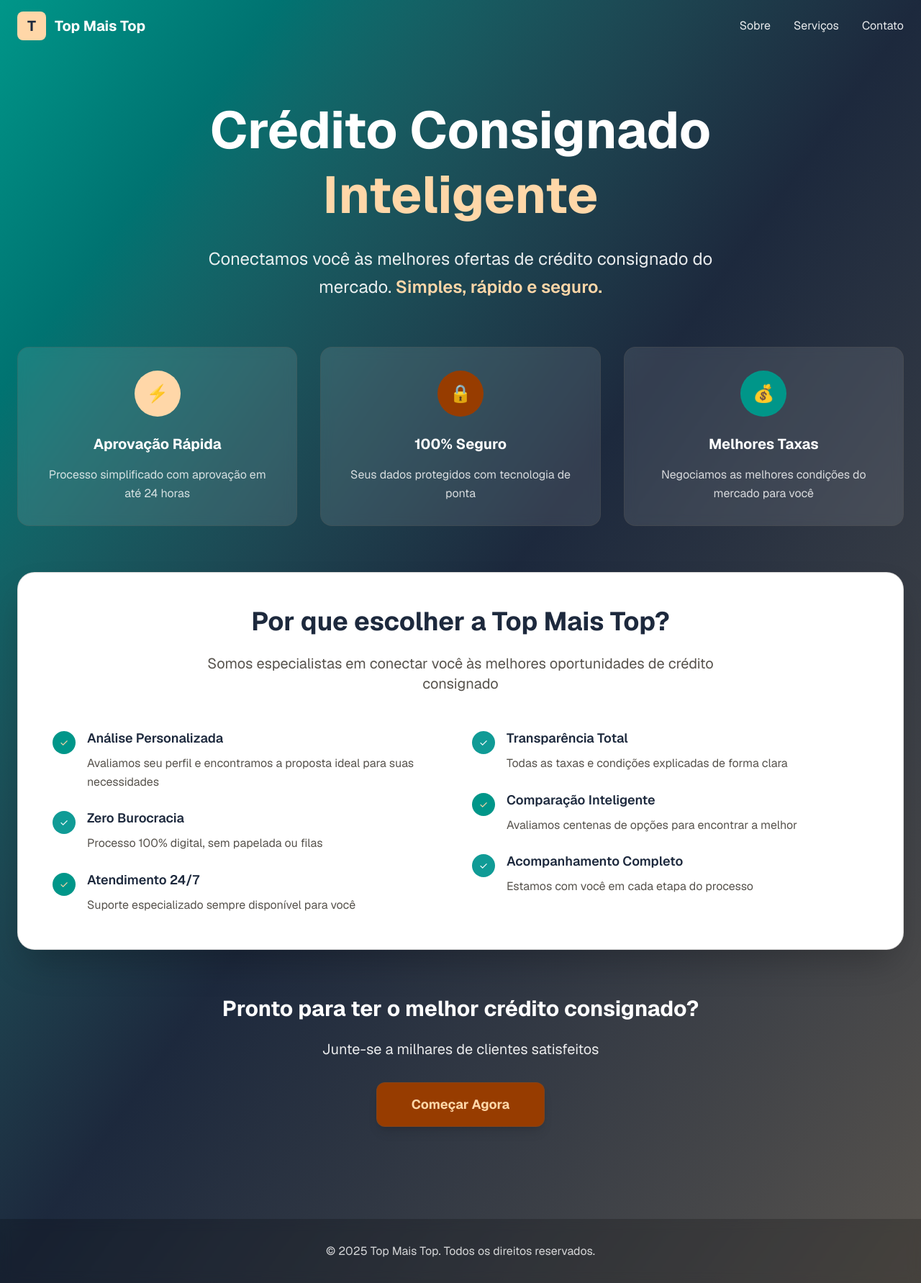
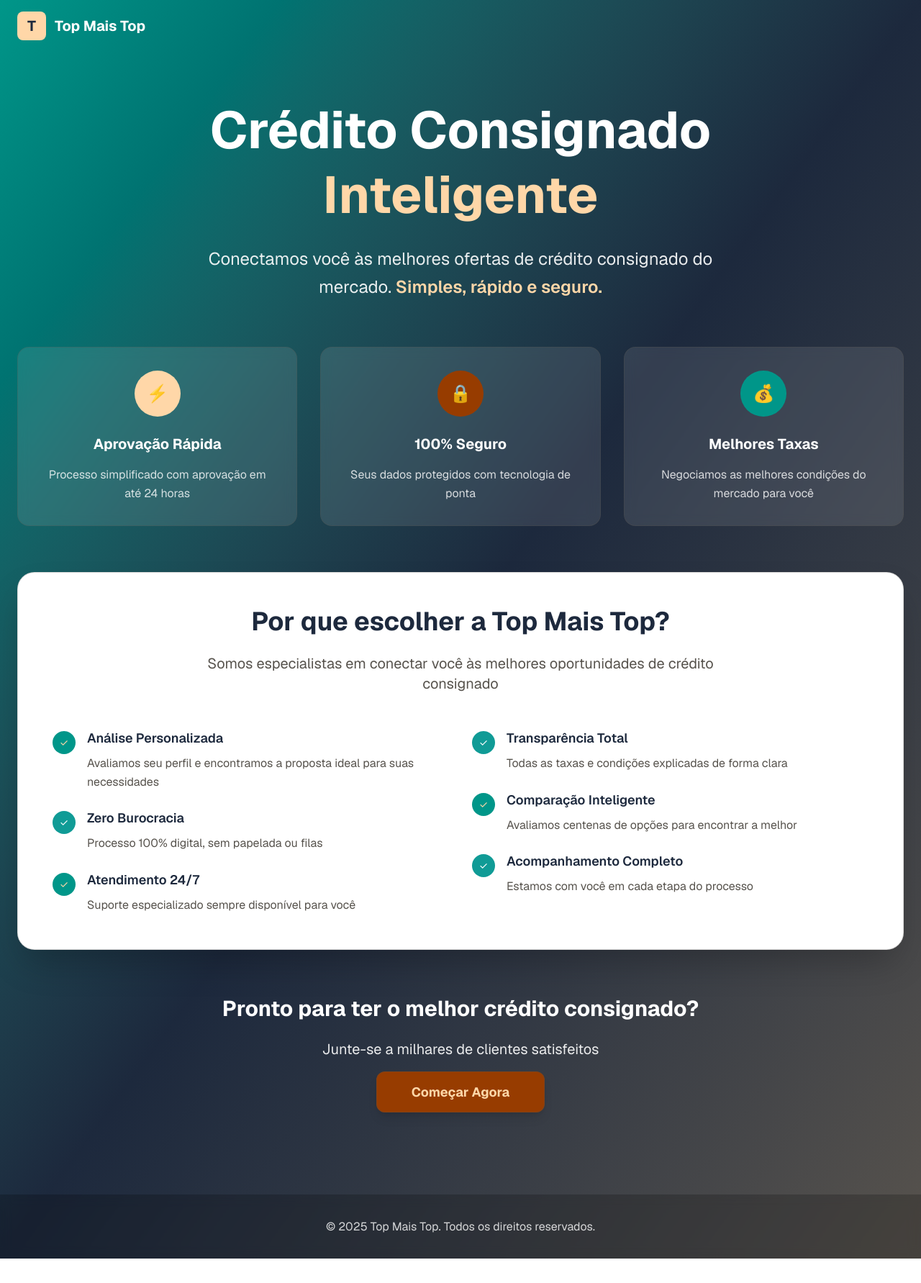
Before and after one commit to paullosergio/TopMaisFrontend, a Next.js app: page / in a window 1280 px wide. Shown: the whole page at 72% size. After the commit the page ends 1749 px from the top, so only its background shows below. Built offline with nearby package versions, Linux system fonts and the light colour scheme.

Commit message:
Refactor Home page navigation and enhance CadastroForm with password field and validation; update layout for improved user experience.

```diff
--- a/app/cadastro/components/CadastroForm.jsx
+++ b/app/cadastro/components/CadastroForm.jsx
@@ -1,21 +1,22 @@
 'use client'
 import { useState } from 'react'
+import {
+	detectPixFromValue,
+	isValidCPFChecksum,
+	isValidEmail,
+	toIsoDate,
+	validateBirthDate,
+	validateForm,
+} from '../utils/validation'
 import InputField from './InputField'
 import MaskedInputField from './MaskedInputField'
-import {
-  isValidEmail,
-  isValidCPFChecksum,
-  toIsoDate,
-  detectPixFromValue,
-  validateBirthDate,
-  validateForm,
-} from '../utils/validation'
 
 export default function CadastroForm() {
   const initial = {
     name: '',
     email: '',
     phone: '',
+	password: '',
     cpf: '',
     rg: '',
     birthDate: '',
@@ -56,6 +57,7 @@ export default function CadastroForm() {
     'agency',
     'accountNumber',
     'accountType',
+	'password',
   ]
 
   const handleChange = ({ target: { name, value } }) => {
@@ -70,6 +72,7 @@ export default function CadastroForm() {
     const validations = {
       email: v => (v && !isValidEmail(v) ? 'E-mail inválido' : ''),
       cpf: v => (v && !isValidCPFChecksum(v) ? 'CPF inválido' : ''),
+	  password: v => (v && v.length < 6 ? 'Senha muito curta' : ''),
       phone: v => (v && v.length < 11 ? 'Telefone incompleto' : ''),
       zipCode: v => (v && v.length !== 8 ? 'CEP inválido' : ''),
       birthDate: v => validateBirthDate(v),
@@ -189,6 +192,18 @@ export default function CadastroForm() {
           error={errors.email}
         />
 
+		<InputField
+          label="Senha"
+          id="password"
+          name="password"
+          type="password"
+          value={formValues.password}
+          onChange={handleChange}
+          placeholder="********"
+          error={errors.password}
+        />
+
+
         <InputField
           label="Chave PIX"
           id="pix"
@@ -198,6 +213,7 @@ export default function CadastroForm() {
           placeholder="E-mail, CPF, telefone ou chave aleatória"
           error={errors.pix}
         />
+
         <InputField
           label="Tipo Chave PIX"
           id="pixType"
--- a/app/page.js
+++ b/app/page.js
@@ -10,7 +10,7 @@ export default function Home() {
             </div>
             <span className="text-white text-xl font-bold">Top Mais Top</span>
           </div>
-          <nav className="hidden md:flex space-x-8">
+          {/* <nav className="hidden md:flex space-x-8">
             <a href="#sobre" className="text-white/90 hover:text-white transition-colors">
               Sobre
             </a>
@@ -20,7 +20,7 @@ export default function Home() {
             <a href="#contato" className="text-white/90 hover:text-white transition-colors">
               Contato
             </a>
-          </nav>
+          </nav> */}
         </div>
       </header>
 
@@ -167,12 +167,11 @@ export default function Home() {
             <p className="text-xl text-white/90 mb-8">
               Junte-se a milhares de clientes satisfeitos
             </p>
-            <button
-              type="button"
+            <a href="/cadastro"
               className="bg-amber-800 text-orange-200 font-bold px-12 py-4 rounded-xl hover:bg-amber-700 transition-all duration-300 transform hover:scale-105 shadow-lg text-lg border border-stone-600/30"
             >
               Começar Agora
-            </button>
+            </a>
           </div>
         </div>
       </main>
```
